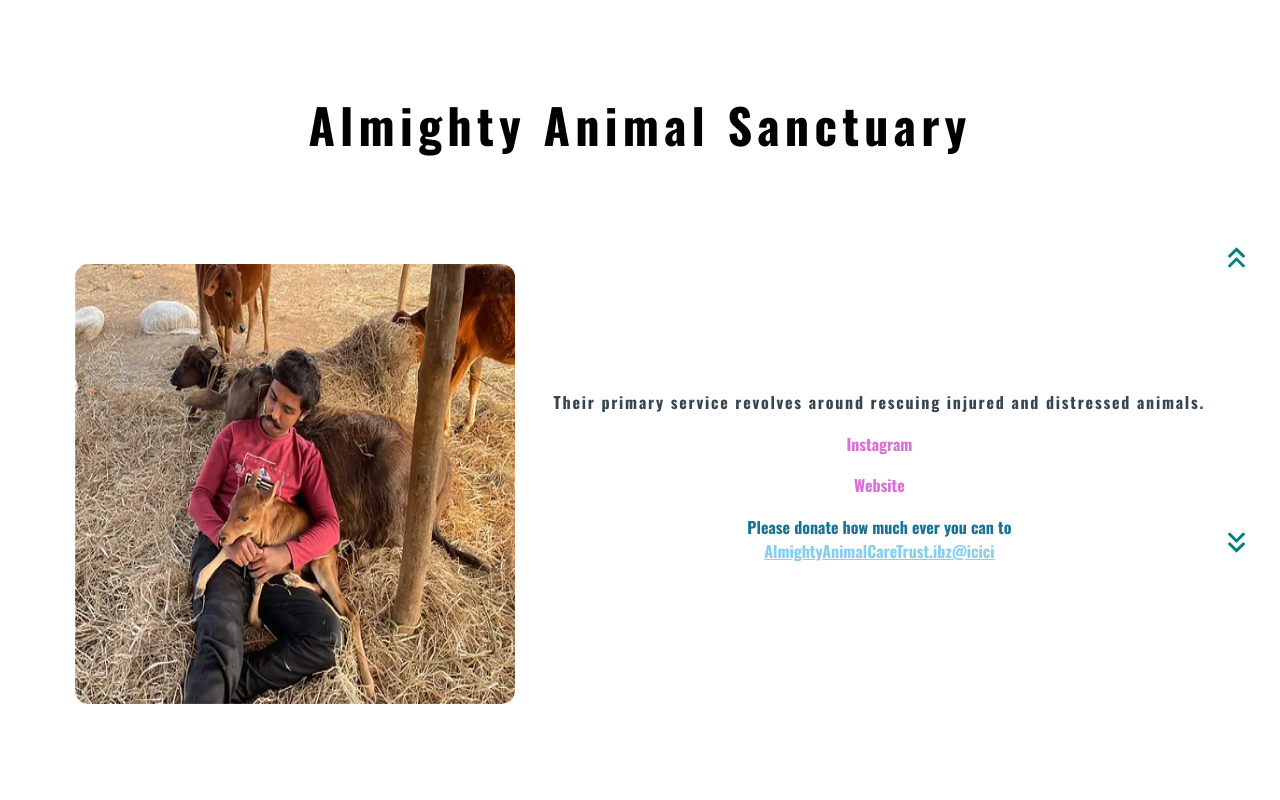
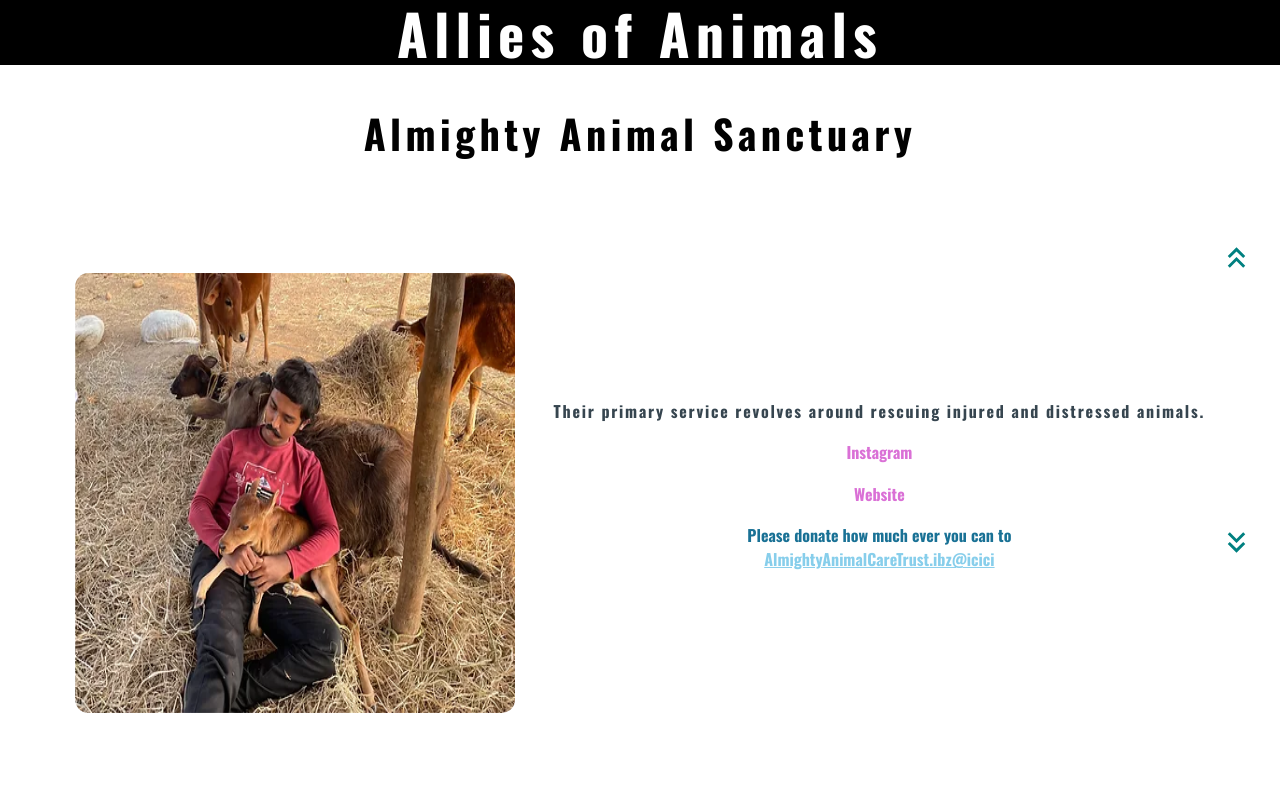
Before and after one commit to yashwanthwebdev/animalHelpers, a React (Create React App) app: page / in a window 1280 px wide. Shown: the top 800 px of the page. Built offline with nearby package versions, Linux system fonts and the light colour scheme.

Commit message:
added swipe down/up icons

```diff
--- a/src/App.js
+++ b/src/App.js
@@ -46,15 +46,31 @@
         position: "relative",
       }}
     >
-      {/* <Stack
-        direction="row"
-        justifyContent="end"
-        style={{
+      <Typography
+        variant="h1"
+        sx={{
+          fontFamily: "'Oswald', sans-serif",
+          letterSpacing: "0.2ch",
+          textAlign: "center",
+          fontSize: {
+            xs: "2rem",
+            md: "3.5rem",
+          },
+          marginTop: "0ch",
           position: "fixed",
-          justifyContent: "end",
-          placeSelf: "end",
+          marginInline: "auto",
+          alignSelf: "center",
+          // letterSpacing: "1.2ch",
+          // wordSpacing: "3ch",
+          backgroundColor: "black",
+          width: "100%",
+          color: "white",
+          zIndex: "999",
         }}
-      ></Stack> */}
+      >
+        Allies of Animals
+        {/* Compassionate caretakers of Animals */}
+      </Typography>
       <Home theme={theme} />
       <Tooltip title="Swipe up" sx={{ cursor: "default" }}>
         <IconButton>
--- a/src/Components/Sai/Sai.js
+++ b/src/Components/Sai/Sai.js
@@ -92,13 +92,14 @@
             sx={{
               fontFamily: "'Oswald', sans-serif",
               letterSpacing: "0.2ch",
-
               textAlign: "center",
               fontSize: {
-                xs: "1.5rem",
-                md: "3rem",
+                // xs: "1.5rem",
+                // md: "3rem",
+                xs: "1.2rem",
+                md: "2.5rem",
               },
-              // color: "#87CEEB",
+              padding: "1ch",
             }}
           >
             Almighty Animal Sanctuary
```
